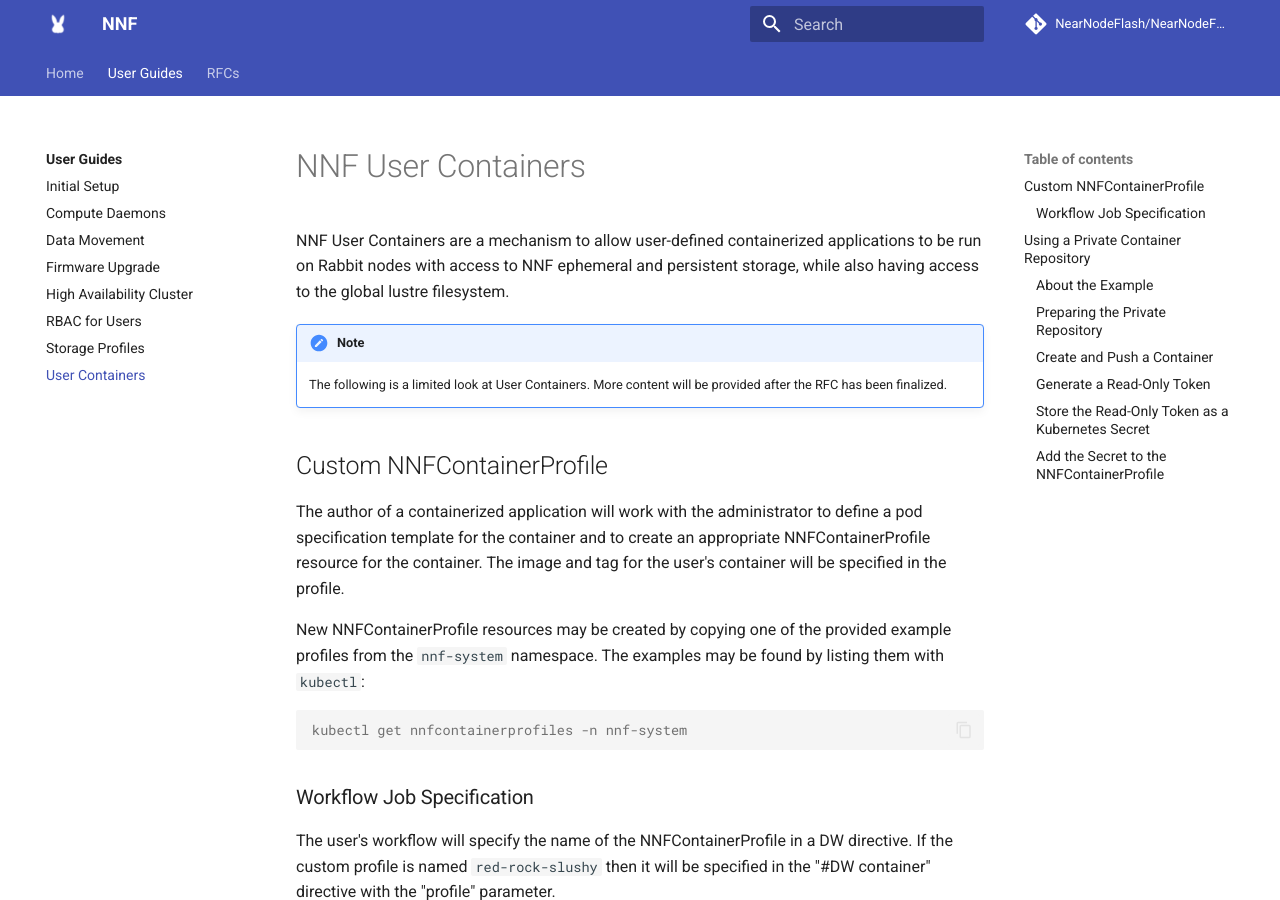
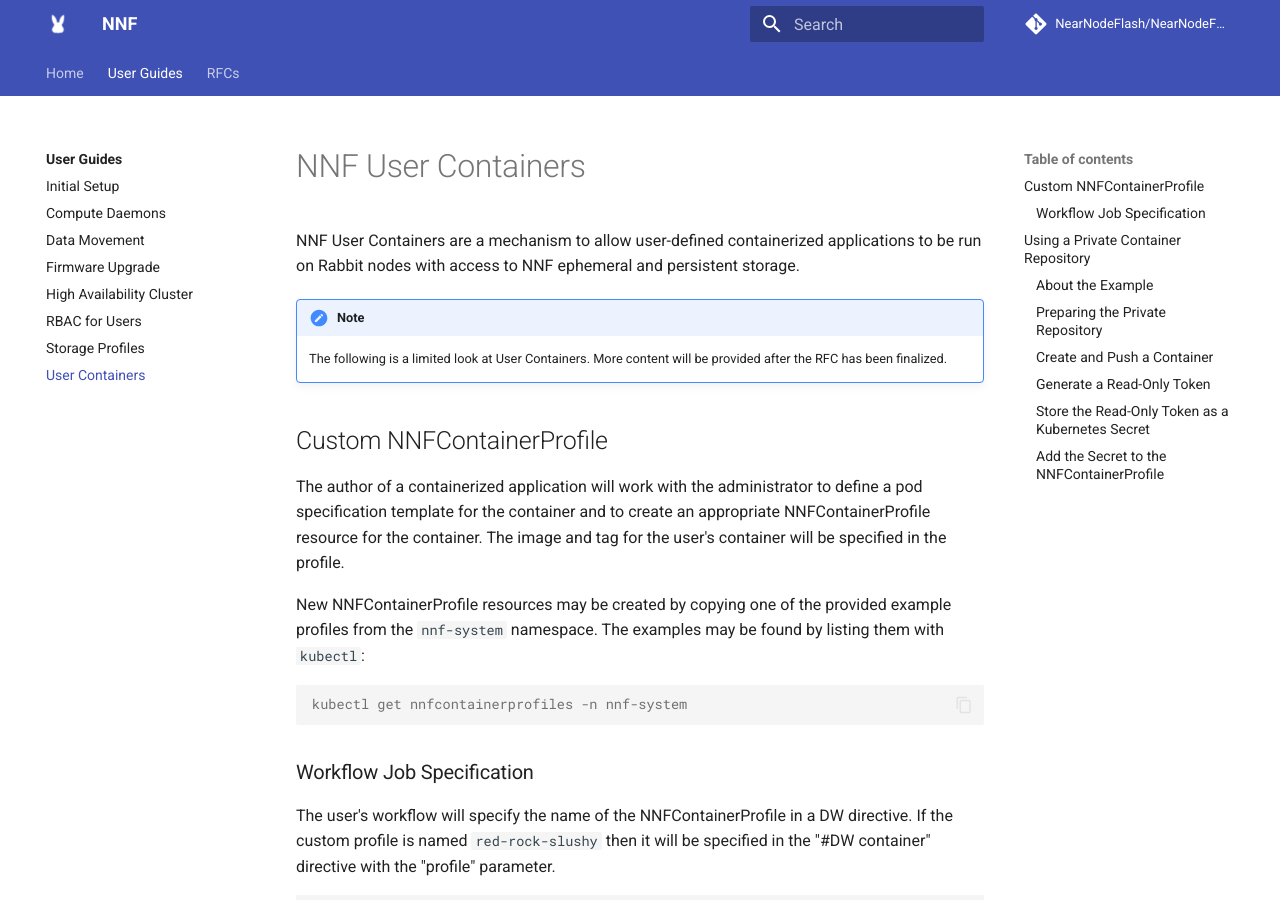
Before and after one commit to NearNodeFlash/NearNodeFlash.github.io, an MkDocs documentation site: the page built from docs/guides/user-containers/readme.md, in a window 1280 px wide and 900 px high. Built offline with MkDocs 1.6.1 and Material for MkDocs 9.7.7, drawn with Linux system fonts in a browser that asks for light colours; comment, search, counter and statistics services are not loaded; the version menu is left out.

Commit message:
Fix intro sentence.
Signed-off-by: Dean Roehrich <dean.roehrich@hpe.com>

```diff
--- a/docs/guides/user-containers/readme.md
+++ b/docs/guides/user-containers/readme.md
@@ -1,7 +1,7 @@
 # NNF User Containers
 
 NNF User Containers are a mechanism to allow user-defined containerized
-applications to be run on Rabbit nodes with access to NNF ephemeral and persistent storage, while also having access to the global lustre filesystem.
+applications to be run on Rabbit nodes with access to NNF ephemeral and persistent storage.
 
 !!! note
 
```
